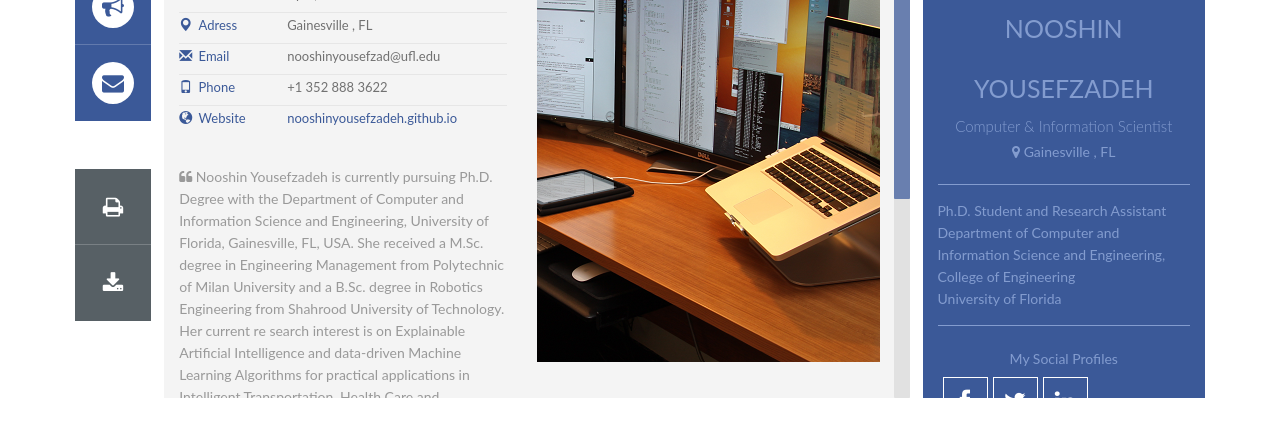
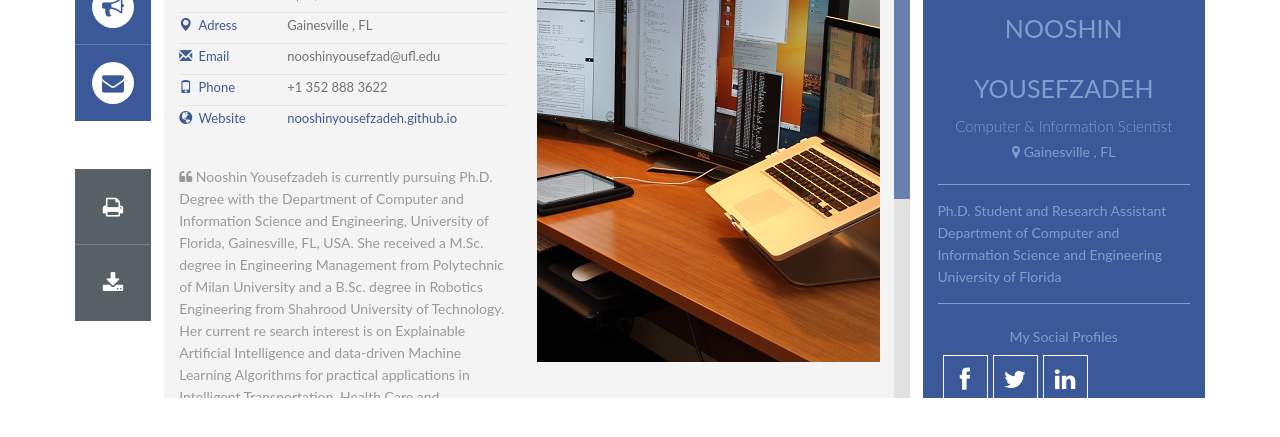
Before and after one commit to nooshinyousefzadeh/nooshinyousefzadeh.github.io, a Jekyll site: the page built from index.html, in a window 1280 px wide, cut to the strip 342-779 px from the top of the page. Built offline with Jekyll 4.4.1, drawn with Linux system fonts in a browser that asks for light colours; some web fonts are replaced.

Commit message:
Update index.html

```diff
--- a/index.html
+++ b/index.html
@@ -79,7 +79,7 @@ layout: default
         <div id="profile_desc">
             <p>
 		Ph.D. Student and Research Assistant <br/>
-            	Department of Computer and Information Science and Engineering, College of Engineering <br/>
+            	Department of Computer and Information Science and Engineering <br/>
 		University of Florida
             </p>
 
```
